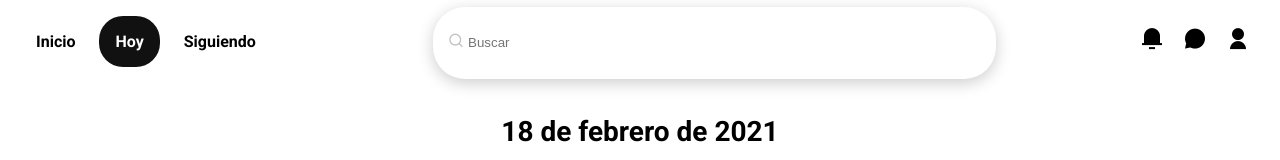
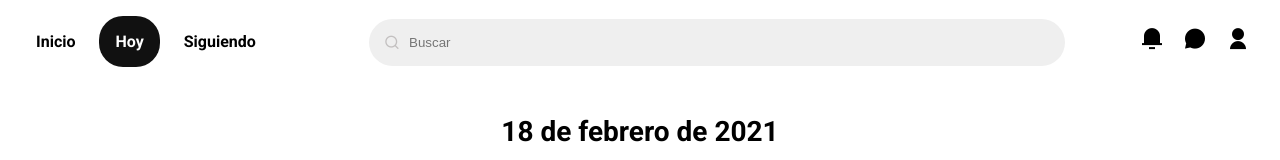
Before and after one commit to bllerenac/react-ui, a React (Create React App) app: page / in a window 1280 px wide. Shown: the top 160 px of the page. Built offline with nearby package versions, Linux system fonts and the light colour scheme.

Commit message:
corrected header color

```diff
--- a/src/stylesheets/search_bar.css
+++ b/src/stylesheets/search_bar.css
@@ -1,22 +1,22 @@
 .header__searchbar-container {
-  width: 40%;
-  height: 51px;
+  width: 50%;
   position: relative;
+  color: red;
+  cursor: pointer;
 }
 
 .header__searchbar-container i {
   position: absolute;
-  top: 25px;
+  top: 15px;
   left: 15px;
   color: #c3c0c0;
 }
 
 .header__searchbar-container input {
-  background: #ffffff;
-  box-shadow: 0px 4px 16px rgba(0, 0, 0, 0.2);
-  border-radius: 32px;
   width: 100%;
   height: 100%;
+  padding: 16px 16px 16px 40px;
+  background: #EFEFEF;
+  border-radius: 24px;
   border: none;
-  padding: 10.5px 16px 10.5px 35px;
 }
```
